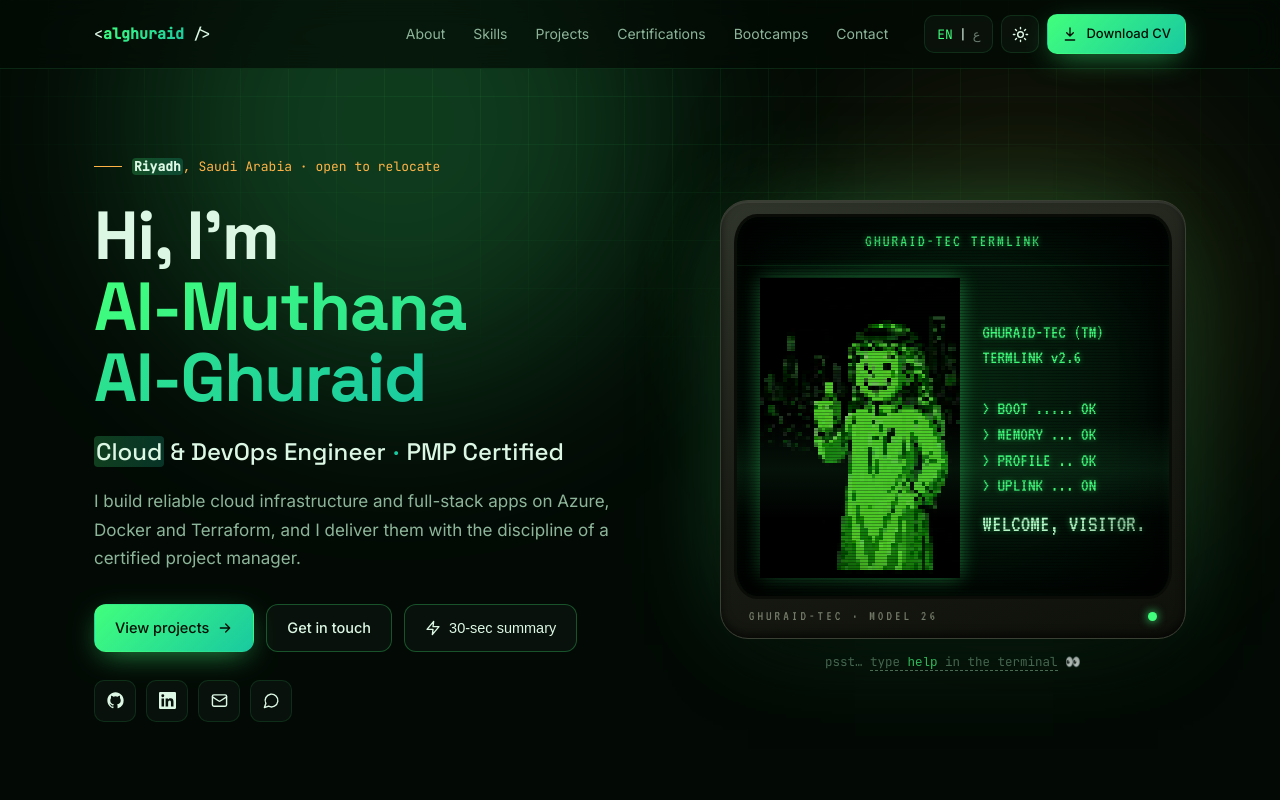
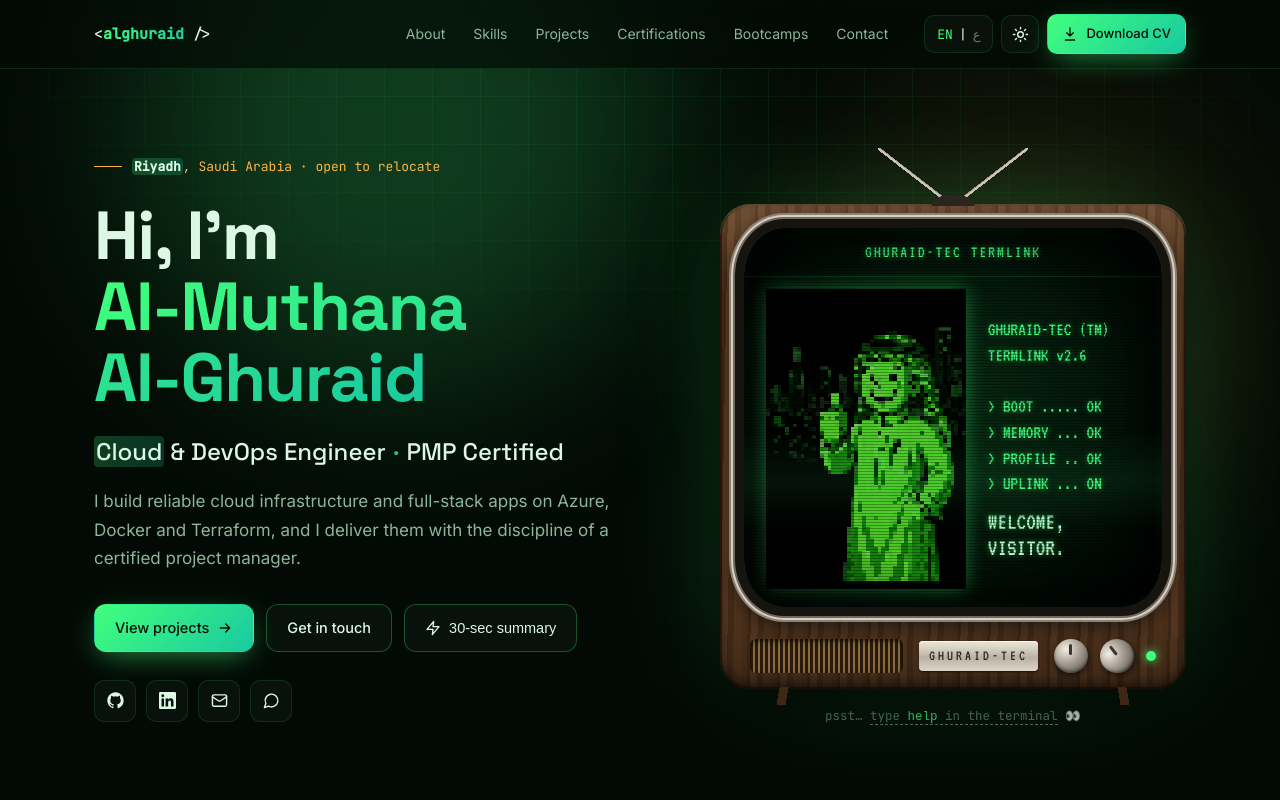
Before and after one commit to Al-Muthana-Al-Ghuraid/alghuraid.com, an Astro site: page / in a window 1280 px wide. Shown: the top 800 px of the page. Built offline with nearby package versions, Linux system fonts and the light colour scheme; Astro itself is replaced by a stand-in of ours.

Commit message:
Terminal: fixed-size screen, 1950s TV cabinet, drop gahwa/weather and hide gravity from help

```diff
--- a/src/components/sections/Hero.astro
+++ b/src/components/sections/Hero.astro
@@ -48,7 +48,7 @@ const [first, ...rest] = s.name.en.split(' ');
           </div>
         </div>
         <input id="termInput" class="term-input" autocomplete="off" autocapitalize="off" spellcheck="false" aria-label="Terminal input">
-        <div class="crt-foot" aria-hidden="true"><span>GHURAID-TEC · MODEL 26</span><span class="crt-led"></span></div>
+        <div class="crt-foot" aria-hidden="true"><span class="tv-grille"></span><span class="tv-plate">GHURAID-TEC</span><span class="tv-knobs"><i></i><i></i><span class="crt-led"></span></span></div>
       </div>
       <T as="button" class="term-hint" id="termHint" k="sn.hint" />
     </div>
--- a/src/scripts/eggs.ts
+++ b/src/scripts/eggs.ts
@@ -24,8 +24,6 @@ const SECRETS: Record<string, [string, string, string]> = {
   magnet: ['🧲', 'Magnetic Personality', 'شخصية جذّابة'],
   dallah: ['☕', 'Ahlan wa Sahlan', 'أهلًا وسهلًا'],
   snake: ['🐍', 'Snake Charmer', 'ساحر الأفاعي'],
-  gahwa: ['☕', 'Coffee Break', 'استراحة قهوة'],
-  weather: ['🌡️', 'Riyadh Summer', 'صيف الرياض'],
   coin: ['🪙', 'Heads or Tails', 'ملك أم كتابة'],
   radio: ['📻', 'Wasteland Radio', 'راديو الأرض القاحلة'],
   radiation: ['☢️', 'Rad Resistant', 'مقاوم للإشعاع'],
--- a/src/styles/global.css
+++ b/src/styles/global.css
@@ -125,14 +125,26 @@ nav .wrap{display:flex;align-items:center;gap:24px;height:68px}
 
 /* ---------- hero terminal as a green-phosphor CRT (same in both themes) ---------- */
 .terminal.crt{--phos:#41ff7d;--phos-hi:#b8ffcc;--phos-dim:#22a24f;--glass:#031008;
-  padding:16px 16px 10px;border-radius:28px;border:1px solid #3b4034;overflow:visible;
-  background:linear-gradient(160deg,#30352b,#181b13 55%,#0e100a);
-  box-shadow:0 34px 70px -28px rgba(0,0,0,.85),inset 0 2px 0 rgba(255,255,255,.07),inset 0 -4px 8px rgba(0,0,0,.6),0 0 110px -36px rgba(65,255,125,.45)}
-.terminal.crt.focused{border-color:#3b4034}
-.crt-screen{position:relative;border-radius:20px/26px;overflow:hidden;isolation:isolate;color:var(--phos);
+  /* 1950s console TV: walnut cabinet, thick bakelite + chrome around a bulging tube */
+  margin:58px 0 18px;padding:24px 24px 0;border-radius:30px;border:0;overflow:visible;
+  background:linear-gradient(180deg,rgba(255,235,200,.10),transparent 18%,transparent 70%,rgba(0,0,0,.35)),
+    repeating-linear-gradient(91deg,#5b3a21 0 5px,#4d3019 5px 8px,#664328 8px 15px,#52341d 15px 21px,#5f3e24 21px 30px),#563820;
+  box-shadow:0 36px 70px -26px rgba(0,0,0,.9),inset 0 2px 0 rgba(255,225,180,.18),inset 0 -6px 12px rgba(0,0,0,.55),
+    inset 0 0 0 2px rgba(30,18,8,.6),0 0 120px -40px rgba(65,255,125,.45)}
+.terminal.crt.focused{border-color:transparent}
+/* rabbit-ear antenna */
+.terminal.crt::before{content:'';position:absolute;left:50%;top:-56px;width:150px;height:58px;transform:translateX(-50%);pointer-events:none;
+  background:radial-gradient(ellipse 22px 12px at 50% 100%,#2b2620 0 95%,transparent 100%),
+    linear-gradient(to top right,transparent calc(50% - 1.5px),#b8b0a2 calc(50% - 1.5px),#d8d0c2 50%,#8d8577 calc(50% + 1.5px),transparent calc(50% + 1.5px)) 0 0/50% 100% no-repeat,
+    linear-gradient(to top left,transparent calc(50% - 1.5px),#b8b0a2 calc(50% - 1.5px),#d8d0c2 50%,#8d8577 calc(50% + 1.5px),transparent calc(50% + 1.5px)) 100% 0/50% 100% no-repeat}
+/* little tapered legs */
+.terminal.crt::after{content:'';position:absolute;left:12%;right:12%;bottom:-16px;height:18px;pointer-events:none;
+  background:linear-gradient(100deg,transparent 0 2%,#3e2714 2% 7%,transparent 7%) left/50% 100% no-repeat,
+    linear-gradient(80deg,transparent 0 93%,#3e2714 93% 98%,transparent 98%) right/50% 100% no-repeat}
+.crt-screen{position:relative;border-radius:40px/48px;overflow:hidden;isolation:isolate;color:var(--phos);
   background:radial-gradient(ellipse at 50% 45%,#072a12 0%,var(--glass) 62%,#010502 100%);
-  box-shadow:inset 0 0 42px rgba(0,0,0,.95),inset 0 0 10px rgba(65,255,125,.14),0 0 0 3px #0a0c07}
-.crt-screen::before{content:'';position:absolute;inset:0;z-index:4;pointer-events:none;
+  box-shadow:inset 0 0 50px rgba(0,0,0,.95),inset 0 0 12px rgba(65,255,125,.14),
+    0 0 0 9px #17130f,0 0 0 11px #6f685d,0 0 0 13px #d7d0c3,0 0 0 15px #8a8276,0 6px 18px 15px rgba(0,0,0,.45)}.crt-screen::before{content:'';position:absolute;inset:0;z-index:4;pointer-events:none;
   background:repeating-linear-gradient(to bottom,rgba(0,0,0,.3) 0 1px,transparent 1px 3px)}
 .crt-screen::after{content:'';position:absolute;inset:0;z-index:5;pointer-events:none;
   background:linear-gradient(to bottom,transparent,rgba(65,255,125,.07),transparent) 0 -40%/100% 26% no-repeat,
@@ -146,7 +158,7 @@ nav .wrap{display:flex;align-items:center;gap:24px;height:68px}
 .terminal.crt .term-bar{justify-content:center;background:none;border-bottom:1px solid rgba(65,255,125,.22);padding:10px 18px}
 .terminal.crt .term-bar i{display:none}
 .terminal.crt .term-bar span{margin:0 auto;font-family:"VT323",var(--font-mono);font-size:17px;letter-spacing:2px;color:var(--phos);text-shadow:0 0 6px rgba(65,255,125,.6)}
-.terminal.crt .term-body{font-family:"VT323",var(--font-mono);font-size:19.5px;line-height:1.3;min-height:330px;color:var(--phos);
+.terminal.crt .term-body{font-family:"VT323",var(--font-mono);font-size:19.5px;line-height:1.3;height:330px;min-height:0;overflow:hidden;padding:18px 34px 20px;color:var(--phos);
   text-shadow:0 0 6px rgba(65,255,125,.55),0 0 1px currentColor}
 .terminal.crt .t-prompt{color:var(--phos)}.terminal.crt .t-key{color:#8dffad}.terminal.crt .t-str{color:var(--phos-hi)}
 .terminal.crt .t-num{color:#e4ff8a}.terminal.crt .t-com{color:var(--phos-dim)}.terminal.crt .t-help{color:#7dffa3}
@@ -154,10 +166,19 @@ nav .wrap{display:flex;align-items:center;gap:24px;height:68px}
 .terminal.crt .cursor{width:10px;height:19px;background:var(--phos);box-shadow:0 0 8px var(--phos);vertical-align:-4px}
 .terminal.crt .term-body canvas{border-radius:4px}
 .terminal.crt .dpad button{font-family:"VT323",var(--font-mono);font-size:19px;background:rgba(65,255,125,.08);border-color:rgba(65,255,125,.35);color:var(--phos)}
-.crt-foot{display:flex;align-items:center;justify-content:space-between;padding:9px 12px 0;font-family:"VT323",var(--font-mono);font-size:14px;letter-spacing:3px;color:#737a68;direction:ltr}
-.crt-led{width:9px;height:9px;border-radius:50%;background:#123d1f;box-shadow:inset 0 1px 2px rgba(0,0,0,.6);transition:.4s}
-.terminal.crt.on .crt-led{background:var(--phos);box-shadow:0 0 10px var(--phos)}
-.terminal.crt.focused .crt-led{animation:blink 1.2s steps(1) infinite}
+/* control panel under the screen: speaker grille, chrome name plate, two knobs + pilot light */
+.crt-foot{display:flex;align-items:center;gap:16px;margin-top:20px;padding:12px 6px 16px;direction:ltr}
+.tv-grille{flex:1;height:34px;border-radius:6px;box-shadow:inset 0 2px 4px rgba(0,0,0,.6);
+  background:repeating-linear-gradient(90deg,#2a1a0d 0 3px,#8a6a3f 3px 5px),#2a1a0d}
+.tv-plate{font-family:"VT323",var(--font-mono);font-size:15px;letter-spacing:3px;color:#2b2620;padding:3px 10px;border-radius:4px;white-space:nowrap;
+  background:linear-gradient(180deg,#f1ebdf,#b9b2a4 55%,#ddd6c8);box-shadow:0 1px 2px rgba(0,0,0,.6),inset 0 1px 0 #fff}
+.tv-knobs{display:flex;align-items:center;gap:12px}
+.tv-knobs i{width:34px;height:34px;border-radius:50%;position:relative;
+  background:radial-gradient(circle at 35% 30%,#f3eee4,#a49d90 45%,#4a453d 100%);box-shadow:0 3px 6px rgba(0,0,0,.6),inset 0 -2px 3px rgba(0,0,0,.4)}
+.tv-knobs i::after{content:'';position:absolute;left:50%;top:5px;width:3px;height:11px;margin-left:-1.5px;border-radius:2px;background:#3a352e}
+.tv-knobs i:nth-child(2){transform:rotate(-38deg)}
+.crt-led{width:10px;height:10px;border-radius:50%;background:#123d1f;box-shadow:inset 0 1px 2px rgba(0,0,0,.6);transition:.4s}
+.terminal.crt.on .crt-led{background:var(--phos);box-shadow:0 0 10px var(--phos)}.terminal.crt.focused .crt-led{animation:blink 1.2s steps(1) infinite}
 /* boot screen: the mascot pixel-rezzes in beside the boot log */
 .crt-boot{position:absolute;inset:44px 0 0;z-index:2;display:flex;align-items:center;justify-content:center;gap:22px;padding:14px 22px}
 .crt-boot[hidden]{display:none}
@@ -165,7 +186,7 @@ nav .wrap{display:flex;align-items:center;gap:24px;height:68px}
 .crt-boot-text{flex:0 1 auto;min-width:0;font-family:"VT323",var(--font-mono);font-size:19px;line-height:1.35;white-space:pre-wrap;color:var(--phos);text-shadow:0 0 6px rgba(65,255,125,.55)}
 .crt-boot-text b{display:block;margin-top:12px;font-weight:400;font-size:24px;line-height:1.1;color:var(--phos-hi)}
 [dir="rtl"] .crt-boot-text b{font-family:"IBM Plex Sans Arabic",sans-serif;font-size:22px;direction:rtl;text-align:right}
-@media (max-width:560px){.crt-boot{flex-direction:column;justify-content:center;gap:10px}.crt-boot canvas{width:140px;height:210px}.crt-boot-text{flex:none;text-align:center;font-size:0}.crt-boot-text b{margin:0;font-size:22px}}
+@media (max-width:560px){.terminal.crt{padding:16px 16px 0;margin-top:52px}.terminal.crt .term-body{height:300px;font-size:17px;padding:14px 22px 16px}.tv-plate{font-size:12px;letter-spacing:2px}.tv-knobs i{width:26px;height:26px}.crt-foot{gap:10px}.crt-boot{flex-direction:column;justify-content:center;gap:10px}.crt-boot canvas{width:140px;height:210px}.crt-boot-text{flex:none;text-align:center;font-size:0}.crt-boot-text b{margin:0;font-size:22px}}
 @media (prefers-reduced-motion:reduce){.crt-screen::after,.terminal.crt.on .crt-content{animation:none}}
 
 /* ---------- section headings ---------- */
@@ -581,3 +602,4 @@ body{transition:none} /* the view transition handles the cross-fade */
   background:radial-gradient(ellipse at 50% 45%,rgba(65,255,125,.18),rgba(65,255,125,.5) 75%,rgba(20,140,60,.75));
   box-shadow:inset 0 0 160px 40px rgba(65,255,125,.55)}
 [data-theme="light"] .rad-glow{mix-blend-mode:multiply;background:radial-gradient(ellipse at 50% 45%,rgba(120,255,150,.35),rgba(60,200,100,.7))}
+.terminal.crt .dpad{position:absolute;left:0;right:0;bottom:10px;z-index:3;padding:0 18px}
```
Also changed, not shown: src/scripts/terminal.ts (+9 -17 lines).
